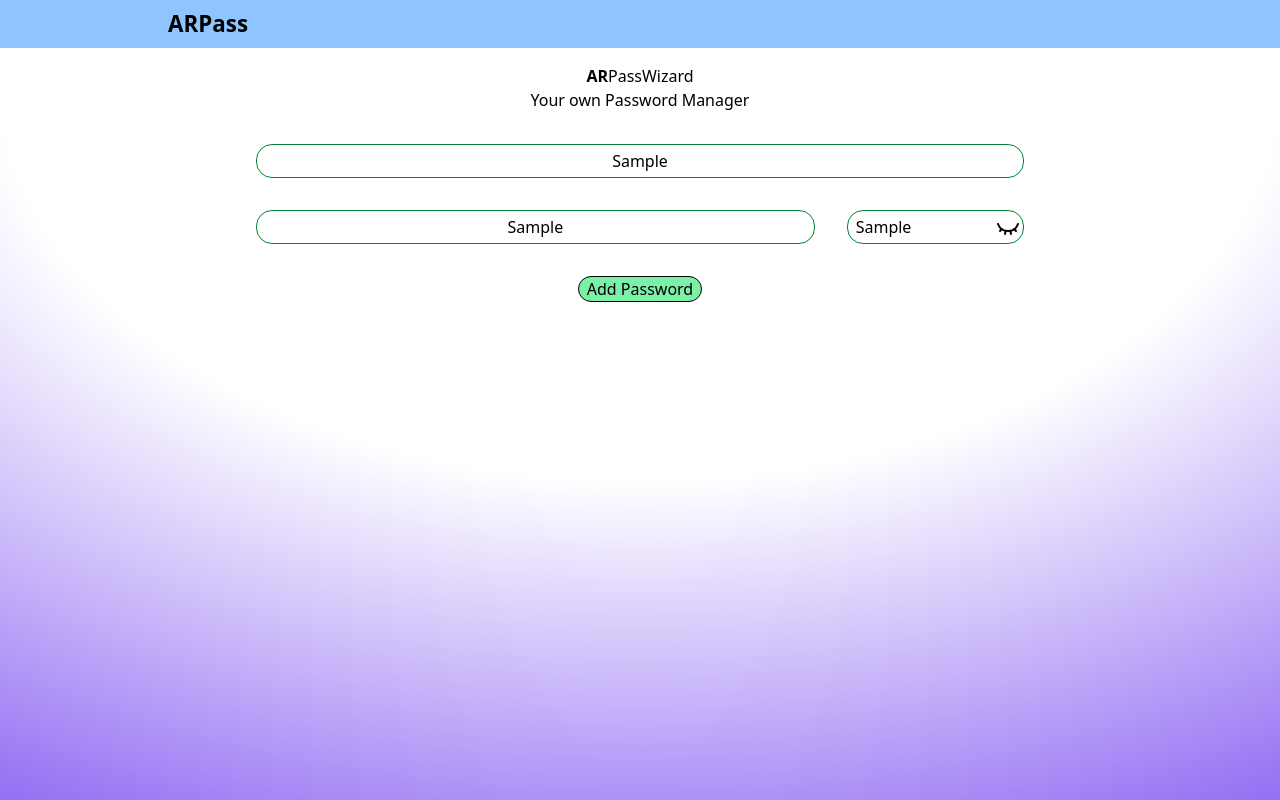
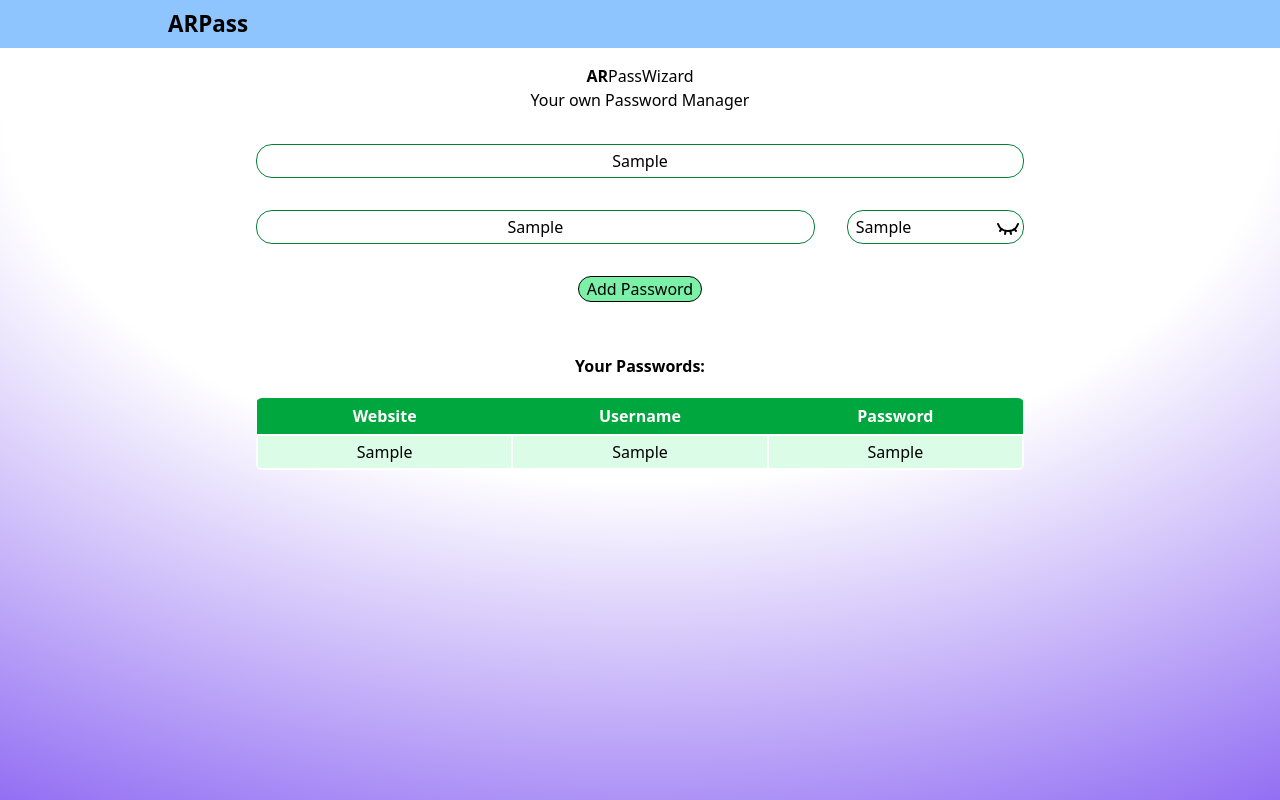
Before and after one commit to Aamir-Rafique/ar-passwizard-react-localStorage, a React (Vite) app: page / in a window 1280 px wide. Both pictures are taken after typing "Sample", "Sample", "Sample" into the empty fields and a click on the button "Add Password". Built offline with nearby package versions, Linux system fonts and the light colour scheme; some icons are missing.

Commit message:
Display Saved Passwords
Used css table layout to create a table to show saved site, username, password. used .map() function for passwordArray to achieve this functionality

```diff
--- a/src/components/Manager.jsx
+++ b/src/components/Manager.jsx
@@ -64,6 +64,30 @@
                     src="https://cdn.lordicon.com/sbnjyzil.json"
                     trigger="hover"
                     stroke="bold"></lord-icon>Add Password</button>
+                <div className='flex flex-col items-center w-full gap-5 mt-5 '>
+                    <h2 className='font-bold'>Your Passwords:</h2>
+                    {passwordArray.length === 0 ? <div>No passwords to show! Start adding passwords now.</div>
+                        :
+                        <table className="table-auto w-full rounded-md overflow-hidden ">
+                            <thead className='bg-green-600 text-white '>
+                                <tr>
+                                    <th className='py-1.5'>Website</th>
+                                    <th className='py-1.5'>Username</th>
+                                    <th className='py-1.5'>Password</th>
+                                </tr>
+                            </thead>
+                            <tbody className='bg-green-100'>
+                                {passwordArray.map((item, index) => (
+                                    <tr key={index}>
+                                        <td className='text-center w-32 border-2 py-1 border-white '><a href={item.site} target='_blank' rel='noopener'>{item.site}</a></td>
+                                        <td className='text-center w-32 border-2 py-1 border-white '>{item.username}</td>
+                                        <td className='text-center w-32 border-2 py-1 border-white '>{item.password}</td>
+                                    </tr>
+                                ))}
+                            </tbody>
+                        </table>}
+
+                </div>
             </div>
         </>
     )
```
